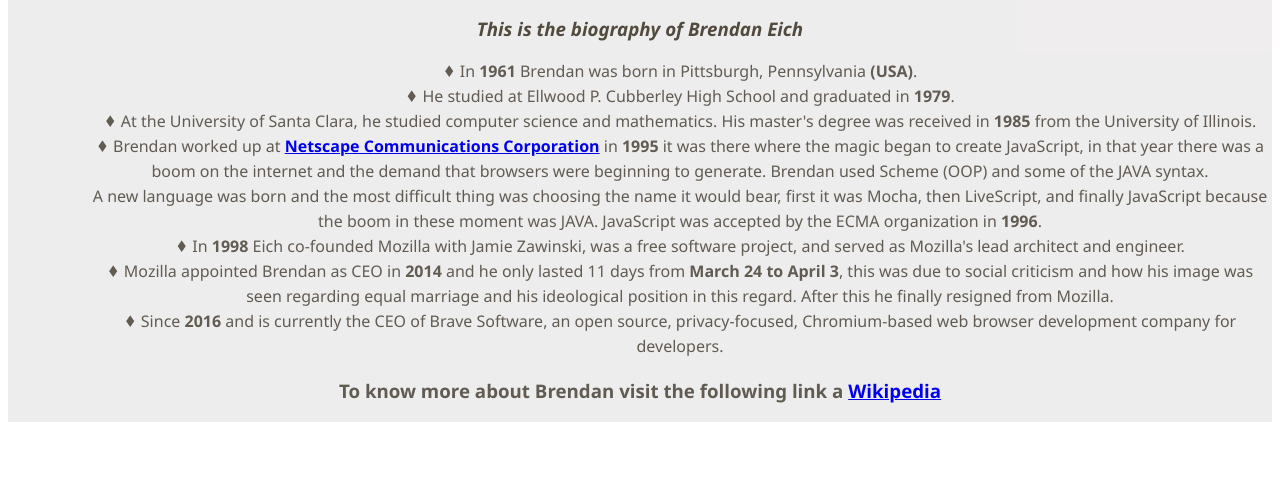
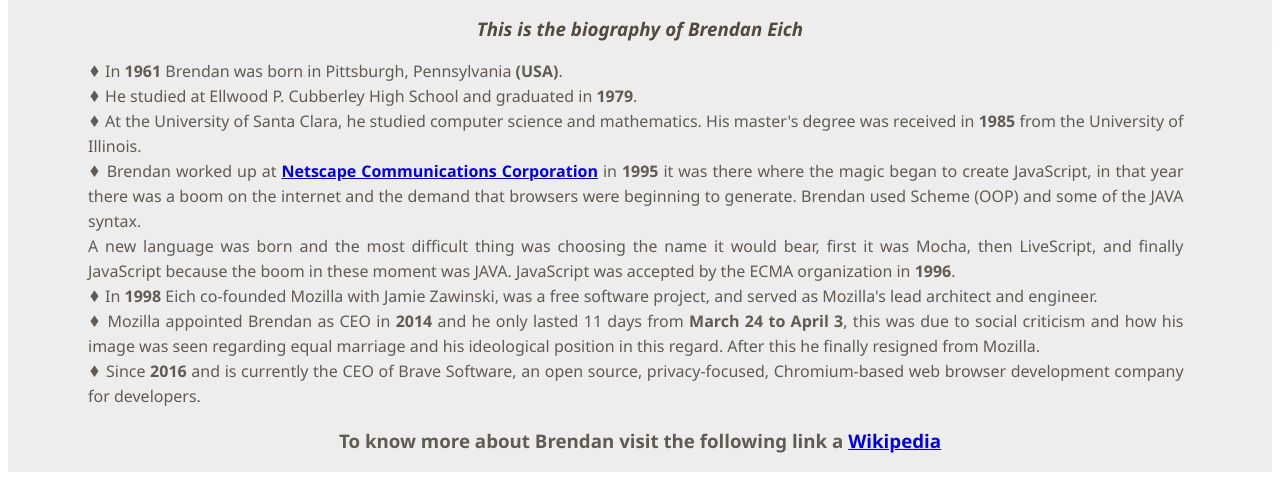
Before and after one commit to essanjic/Design-Web-Responsible, a plain HTML site: page Tribute Page Project/index.html in a window 1280 px wide. Shown: the part 457-937 px from the top of the page. Before the commit the page ends 887 px from the top, so only its background shows below. Drawn offline with Linux system fonts and the light colour scheme.

Commit message:
changes to Css

```diff
--- a/Tribute Page Project/style.css
+++ b/Tribute Page Project/style.css
@@ -13,7 +13,10 @@
     font-family: sans-serif;
     }
 }
-
+div.one{
+    text-align: justify;
+    padding-right: 7%;
+}
 .configuration-title {
     background-color: #505160;
     color: hsl(42, 100%, 98%);
```
